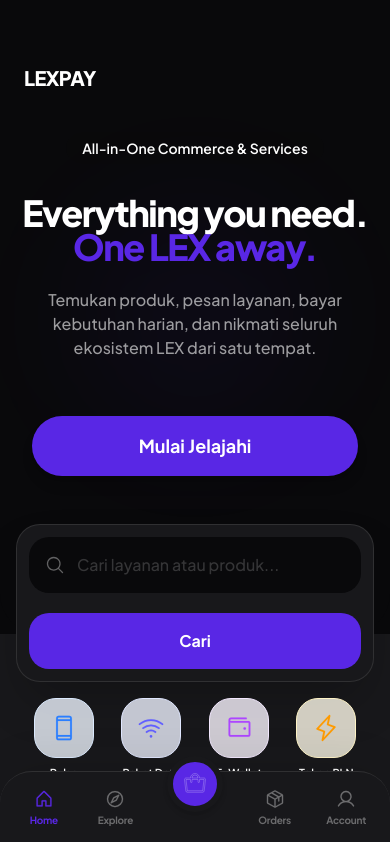
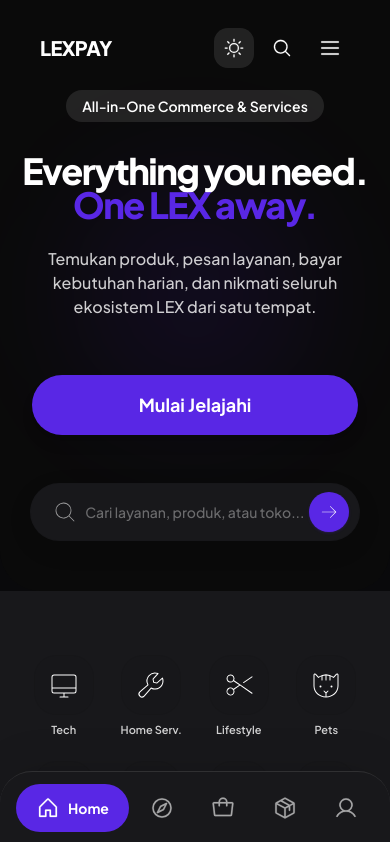
Before and after one commit to KateroSoy/lexpay_1, a React (Vite) app: page / in a window 390 px wide. Shown: the top 842 px of the page. Built offline with nearby package versions, Linux system fonts and the light colour scheme.

Commit message:
update page

```diff
--- a/src/components/Header.tsx
+++ b/src/components/Header.tsx
@@ -1,5 +1,5 @@
 import { useState, useEffect } from "react";
-import { Link, useNavigate } from "react-router-dom";
+import { Link, useNavigate, useLocation } from "react-router-dom";
 import { PiMagnifyingGlass, PiList, PiTote, PiUser, PiSun, PiMoon } from "react-icons/pi";
 import { cn } from "../lib/utils";
 import { motion, AnimatePresence } from "framer-motion";
@@ -9,8 +9,12 @@
   const [scrolled, setScrolled] = useState(false);
   const [mobileMenuOpen, setMobileMenuOpen] = useState(false);
   const navigate = useNavigate();
+  const location = useLocation();
   const cartItemCount = useCartStore((state) => state.getItemCount());
   const { theme, toggleTheme } = useThemeStore();
+
+  const isHome = location.pathname === "/";
+  const forceWhite = isHome && !scrolled;
 
   useEffect(() => {
     const handleScroll = () => {
@@ -23,8 +27,8 @@
   return (
     <header
       className={cn(
-        "hidden md:block fixed top-0 z-50 w-full transition-all duration-300",
-        scrolled ? "py-4" : "py-6"
+        "fixed top-0 z-50 w-full transition-all duration-300",
+        scrolled ? "py-2 md:py-4" : "py-4 md:py-6"
       )}
     >
       <div className="mx-auto max-w-7xl px-4 sm:px-6 lg:px-8">
@@ -38,45 +42,45 @@
         >
           {/* Logo */}
           <Link to="/" className="flex items-center gap-2">
-            <span className="text-xl font-black tracking-tight text-text-primary">
+            <span className={cn("text-xl font-black tracking-tight", forceWhite ? "text-white" : "text-text-primary")}>
               LEXPAY
             </span>
           </Link>
 
           {/* Desktop Nav */}
           <nav className="hidden md:flex items-center gap-8">
-            <Link to="/explore" className="text-sm font-medium text-text-secondary hover:text-text-primary transition-colors">Explore</Link>
-            <Link to="/products" className="text-sm font-medium text-text-secondary hover:text-text-primary transition-colors">Products</Link>
-            <Link to="/services" className="text-sm font-medium text-text-secondary hover:text-text-primary transition-colors">Services</Link>
-            <Link to="/digital" className="text-sm font-medium text-text-secondary hover:text-text-primary transition-colors">Digital</Link>
-            <Link to="/business" className="text-sm font-medium text-text-secondary hover:text-text-primary transition-colors">Business</Link>
+            <Link to="/explore" className={cn("text-sm font-medium transition-colors", forceWhite ? "text-white/80 hover:text-white" : "text-text-secondary hover:text-text-primary")}>Explore</Link>
+            <Link to="/products" className={cn("text-sm font-medium transition-colors", forceWhite ? "text-white/80 hover:text-white" : "text-text-secondary hover:text-text-primary")}>Products</Link>
+            <Link to="/services" className={cn("text-sm font-medium transition-colors", forceWhite ? "text-white/80 hover:text-white" : "text-text-secondary hover:text-text-primary")}>Services</Link>
+            <Link to="/digital" className={cn("text-sm font-medium transition-colors", forceWhite ? "text-white/80 hover:text-white" : "text-text-secondary hover:text-text-primary")}>Digital</Link>
+            <Link to="/business" className={cn("text-sm font-medium transition-colors", forceWhite ? "text-white/80 hover:text-white" : "text-text-secondary hover:text-text-primary")}>Business</Link>
           </nav>
 
           {/* Right Actions */}
           <div className="hidden md:flex items-center gap-4">
             <button
               onClick={toggleTheme}
-              className="flex h-10 w-10 items-center justify-center rounded-[14px] bg-black/5 dark:bg-white/10 hover:bg-black/10 dark:hover:bg-white/20 transition-all hover:scale-105 active:scale-95"
+              className={cn("flex h-10 w-10 items-center justify-center rounded-[14px] transition-all hover:scale-105 active:scale-95", forceWhite ? "bg-white/10 hover:bg-white/20" : "bg-black/5 dark:bg-white/10 hover:bg-black/10 dark:hover:bg-white/20")}
             >
               {theme === 'dark' ? (
                 <PiSun className="h-5 w-5 text-white" strokeWidth={1.5} />
               ) : (
-                <PiMoon className="h-5 w-5 text-black" strokeWidth={1.5} />
+                <PiMoon className={cn("h-5 w-5", forceWhite ? "text-white" : "text-black")} strokeWidth={1.5} />
               )}
             </button>
-            <Link to="/search" className="flex h-10 w-10 items-center justify-center rounded-full hover:bg-black/5 dark:hover:bg-white/10 transition-colors">
-              <PiMagnifyingGlass className="h-5 w-5 text-text-primary" strokeWidth={2} />
+            <Link to="/search" className={cn("flex h-10 w-10 items-center justify-center rounded-full transition-colors", forceWhite ? "hover:bg-white/10" : "hover:bg-black/5 dark:hover:bg-white/10")}>
+              <PiMagnifyingGlass className={cn("h-5 w-5", forceWhite ? "text-white" : "text-text-primary")} strokeWidth={2} />
             </Link>
-            <Link to="/cart" className="relative flex h-10 w-10 items-center justify-center rounded-full hover:bg-black/5 dark:hover:bg-white/10 transition-colors">
-              <PiTote className="h-5 w-5 text-text-primary" strokeWidth={2} />
+            <Link to="/cart" className={cn("relative flex h-10 w-10 items-center justify-center rounded-full transition-colors", forceWhite ? "hover:bg-white/10" : "hover:bg-black/5 dark:hover:bg-white/10")}>
+              <PiTote className={cn("h-5 w-5", forceWhite ? "text-white" : "text-text-primary")} strokeWidth={2} />
               {cartItemCount > 0 && (
                 <span className="absolute top-0 right-0 w-4 h-4 bg-lex-purple text-white text-[10px] font-bold rounded-full flex items-center justify-center border-2 border-bg-main">
                   {cartItemCount}
                 </span>
               )}
             </Link>
-            <Link to="/account" className="flex h-10 w-10 items-center justify-center rounded-full hover:bg-black/5 dark:hover:bg-white/10 transition-colors">
-              <PiUser className="h-5 w-5 text-text-primary" strokeWidth={2} />
+            <Link to="/account" className={cn("flex h-10 w-10 items-center justify-center rounded-full transition-colors", forceWhite ? "hover:bg-white/10" : "hover:bg-black/5 dark:hover:bg-white/10")}>
+              <PiUser className={cn("h-5 w-5", forceWhite ? "text-white" : "text-text-primary")} strokeWidth={2} />
             </Link>
             <button className="bg-btn-bg text-btn-text px-6 py-2.5 rounded-full text-sm font-medium hover:bg-white/80 hover:scale-105 active:scale-95 transition-all">
               Mulai
@@ -87,22 +91,22 @@
           <div className="md:hidden flex items-center gap-2">
             <button
               onClick={toggleTheme}
-              className="flex h-10 w-10 items-center justify-center rounded-[14px] bg-black/5 dark:bg-white/10 hover:bg-black/10 dark:hover:bg-white/20 transition-all hover:scale-105 active:scale-95"
+              className={cn("flex h-10 w-10 items-center justify-center rounded-[14px] transition-all hover:scale-105 active:scale-95", forceWhite ? "bg-white/10 hover:bg-white/20" : "bg-black/5 dark:bg-white/10 hover:bg-black/10 dark:hover:bg-white/20")}
             >
               {theme === 'dark' ? (
                 <PiSun className="h-5 w-5 text-white" strokeWidth={1.5} />
               ) : (
-                <PiMoon className="h-5 w-5 text-black" strokeWidth={1.5} />
+                <PiMoon className={cn("h-5 w-5", forceWhite ? "text-white" : "text-black")} strokeWidth={1.5} />
               )}
             </button>
-            <Link to="/search" className="flex h-10 w-10 items-center justify-center rounded-full hover:bg-black/5 dark:hover:bg-white/10 transition-colors">
-              <PiMagnifyingGlass className="h-5 w-5 text-text-primary" strokeWidth={2} />
+            <Link to="/search" className={cn("flex h-10 w-10 items-center justify-center rounded-full transition-colors", forceWhite ? "hover:bg-white/10" : "hover:bg-black/5 dark:hover:bg-white/10")}>
+              <PiMagnifyingGlass className={cn("h-5 w-5", forceWhite ? "text-white" : "text-text-primary")} strokeWidth={2} />
             </Link>
             <button
-              className="flex h-10 w-10 items-center justify-center rounded-full hover:bg-black/5 dark:hover:bg-white/10 transition-colors"
+              className={cn("flex h-10 w-10 items-center justify-center rounded-full transition-colors", forceWhite ? "hover:bg-white/10" : "hover:bg-black/5 dark:hover:bg-white/10")}
               onClick={() => setMobileMenuOpen(!mobileMenuOpen)}
             >
-              <PiList className="h-6 w-6 text-text-primary" strokeWidth={2} />
+              <PiList className={cn("h-6 w-6", forceWhite ? "text-white" : "text-text-primary")} strokeWidth={2} />
             </button>
           </div>
         </div>
--- a/src/components/Layout.tsx
+++ b/src/components/Layout.tsx
@@ -27,12 +27,13 @@
   const navItems = [
     { name: "Home", path: "/", icon: PiHouse },
     { name: "Explore", path: "/explore", icon: PiCompass },
+    { name: "Cart", path: "/cart", icon: PiTote, badge: cartItemCount },
     { name: "Orders", path: "/orders", icon: PiPackage },
     { name: "Account", path: "/account", icon: PiUser },
   ];
 
   return (
-    <div className="flex min-h-screen flex-col bg-transparent text-text-primary pb-20 md:pb-0">
+    <div className="flex min-h-screen flex-col bg-transparent text-text-primary pb-24 md:pb-0">
       <Toaster
         position="top-center"
         toastOptions={{
@@ -56,30 +57,12 @@
       </main>
       <Footer />
 
-      {/* Mobile Bottom Navigation - PLISSPA Style */}
-      <div className="md:hidden fixed bottom-0 left-0 w-full bg-bg-card border-t border-border-main px-2 py-2 z-50 rounded-t-3xl shadow-[0_-10px_40px_rgba(0,0,0,0.08)]">
-        <div className="flex items-center justify-around relative">
-
-          <NavItem item={navItems[0]} location={location} />
-          <NavItem item={navItems[1]} location={location} />
-
-          {/* Center Floating Button */}
-          <div className="relative -top-6 flex justify-center w-16">
-            <Link
-              to="/cart"
-              className="relative w-14 h-14 bg-lex-purple rounded-full flex items-center justify-center border-[6px] border-bg-card shadow-md text-white transition-transform active:scale-95"
-            >
-              <PiTote className="w-6 h-6" fill="none" strokeWidth={2.5} />
-              {cartItemCount > 0 && (
-                <span className="absolute top-0 right-0 w-4 h-4 bg-red-500 text-white text-[10px] font-bold rounded-full flex items-center justify-center border-2 border-bg-card">
-                  {cartItemCount}
-                </span>
-              )}
-            </Link>
-          </div>
-
-          <NavItem item={navItems[2]} location={location} />
-          <NavItem item={navItems[3]} location={location} />
+      {/* Mobile Bottom Navigation - Modern Expanding Pill Style */}
+      <div className="md:hidden fixed bottom-0 left-0 w-full bg-bg-card border-t border-border-main px-4 py-3 z-50 rounded-t-3xl shadow-[0_-10px_40px_rgba(0,0,0,0.08)]">
+        <div className="flex items-center justify-between">
+          {navItems.map((item, idx) => (
+             <NavItem key={idx} item={item} location={location} />
+          ))}
         </div>
       </div>
     </div>
@@ -94,12 +77,35 @@
     <Link
       to={item.path}
       className={cn(
-        "flex flex-col items-center gap-1 min-w-[48px] transition-colors",
-        isActive ? "text-lex-purple" : "opacity-60 text-text-secondary hover:text-white/70"
+        "flex items-center justify-center gap-2 h-12 transition-all duration-300 relative",
+        isActive
+          ? "bg-lex-purple text-white px-5 rounded-full"
+          : "text-text-secondary w-12 rounded-full hover:bg-black/5 dark:hover:bg-white/10"
       )}
     >
-      <item.icon className="w-5 h-5" strokeWidth={isActive ? 2.5 : 2} />
-      <span className="text-[10px] font-bold tracking-tight">{item.name}</span>
+      <item.icon className="w-6 h-6 shrink-0" strokeWidth={isActive ? 2.5 : 2} />
+
+      {/* Expanding text container */}
+      <div
+        className={cn(
+          "overflow-hidden transition-all duration-300 whitespace-nowrap flex items-center",
+          isActive ? "max-w-[100px] opacity-100" : "max-w-0 opacity-0"
+        )}
+      >
+        <span className="text-sm font-bold">{item.name}</span>
+
+        {/* Active Cart Badge */}
+        {item.badge !== undefined && item.badge > 0 && (
+          <span className="ml-2 bg-white text-lex-purple text-[10px] font-black px-1.5 py-0.5 rounded-full">
+            {item.badge}
+          </span>
+        )}
+      </div>
+
+      {/* Inactive Cart Badge (Dot) */}
+      {!isActive && item.badge !== undefined && item.badge > 0 && (
+        <span className="absolute top-3 right-3 w-2.5 h-2.5 bg-red-500 rounded-full border-2 border-bg-card" />
+      )}
     </Link>
   );
 }
--- a/src/pages/home-sections/DigitalProducts.tsx
+++ b/src/pages/home-sections/DigitalProducts.tsx
@@ -1,19 +1,30 @@
 import { motion } from "framer-motion";
-import { PiGameController, PiArrowRight, PiDeviceMobile, PiWifiHigh, PiWallet, PiLightning, PiTicket, PiReceipt, PiSquaresFour } from "react-icons/pi";
+import {
+  PiDesktopThin,
+  PiWrenchThin,
+  PiScissorsThin,
+  PiCatThin,
+  PiCoffeeThin,
+  PiToteThin,
+  PiGameControllerThin,
+  PiSquaresFourThin,
+  PiArrowRight,
+  PiGameController
+} from "react-icons/pi";
 import { Link, useNavigate } from "react-router-dom";
 
 export function DigitalProducts() {
   const navigate = useNavigate();
 
   const categories = [
-    { icon: <PiDeviceMobile className="w-7 h-7 text-blue-500" strokeWidth={1.2} />, label: "Pulsa", bg: "bg-blue-50/80", border: "border-blue-100", tab: "pulsa" },
-    { icon: <PiWifiHigh className="w-7 h-7 text-indigo-500" strokeWidth={1.2} />, label: "Paket Data", bg: "bg-indigo-50/80", border: "border-indigo-100", tab: "data" },
-    { icon: <PiWallet className="w-7 h-7 text-purple-500" strokeWidth={1.2} />, label: "E-Wallet", bg: "bg-purple-50/80", border: "border-purple-100", tab: "ewallet" },
-    { icon: <PiLightning className="w-7 h-7 text-amber-500" strokeWidth={1.2} />, label: "Token PLN", bg: "bg-amber-50/80", border: "border-amber-100", tab: "pln" },
-    { icon: <PiTicket className="w-7 h-7 text-rose-500" strokeWidth={1.2} />, label: "Voucher", bg: "bg-rose-50/80", border: "border-rose-100", tab: "voucher" },
-    { icon: <PiGameController className="w-7 h-7 text-lime-600" strokeWidth={1.2} />, label: "Game", bg: "bg-lime-50/80", border: "border-lime-100", tab: "game" },
-    { icon: <PiReceipt className="w-7 h-7 text-sky-500" strokeWidth={1.2} />, label: "Pascabayar", bg: "bg-sky-50/80", border: "border-sky-100", tab: "pascabayar" },
-    { icon: <PiSquaresFour className="w-7 h-7 text-slate-500" strokeWidth={1.2} />, label: "Lainnya", bg: "bg-slate-50/80", border: "border-slate-100", tab: "lainnya" },
+    { icon: <PiDesktopThin className="w-8 h-8 text-text-primary" />, label: "Tech", bg: "bg-black/[0.03] dark:bg-white/[0.05]", border: "border border-black/5 dark:border-white/10", tab: "technology" },
+    { icon: <PiWrenchThin className="w-8 h-8 text-text-primary" />, label: "Home Serv.", bg: "bg-black/[0.03] dark:bg-white/[0.05]", border: "border border-black/5 dark:border-white/10", tab: "services" },
+    { icon: <PiScissorsThin className="w-8 h-8 text-text-primary" />, label: "Lifestyle", bg: "bg-black/[0.03] dark:bg-white/[0.05]", border: "border border-black/5 dark:border-white/10", tab: "services" },
+    { icon: <PiCatThin className="w-8 h-8 text-text-primary" />, label: "Pets", bg: "bg-black/[0.03] dark:bg-white/[0.05]", border: "border border-black/5 dark:border-white/10", tab: "pets" },
+    { icon: <PiCoffeeThin className="w-8 h-8 text-text-primary" />, label: "Food", bg: "bg-black/[0.03] dark:bg-white/[0.05]", border: "border border-black/5 dark:border-white/10", tab: "food" },
+    { icon: <PiToteThin className="w-8 h-8 text-text-primary" />, label: "Shopping", bg: "bg-black/[0.03] dark:bg-white/[0.05]", border: "border border-black/5 dark:border-white/10", tab: "products" },
+    { icon: <PiGameControllerThin className="w-8 h-8 text-text-primary" />, label: "Digital", bg: "bg-black/[0.03] dark:bg-white/[0.05]", border: "border border-black/5 dark:border-white/10", tab: "digital" },
+    { icon: <PiSquaresFourThin className="w-8 h-8 text-text-primary" />, label: "Lainnya", bg: "bg-black/[0.03] dark:bg-white/[0.05]", border: "border border-black/5 dark:border-white/10", tab: "all" },
   ];
 
   return (
@@ -31,12 +42,12 @@
                 onClick={() => navigate(`/explore?tab=${item.tab}`)}
                 className="flex flex-col items-center gap-2 cursor-pointer group"
               >
-                <div className={`w-[60px] h-[60px] rounded-[22px] ${item.bg} flex items-center justify-center relative overflow-hidden group-active:scale-95 transition-transform duration-300 border ${item.border}`}>
+                <div className={`w-[60px] h-[60px] rounded-[22px] ${item.bg} flex items-center justify-center relative overflow-hidden group-active:scale-95 transition-all duration-300 ${item.border} hover:bg-black/5 dark:hover:bg-white/10`}>
                   <div className="relative z-10 group-hover:scale-110 transition-transform duration-300">
                     {item.icon}
                   </div>
                 </div>
-                <span className="text-[11px] font-semibold text-center leading-tight px-1 text-text-primary">{item.label}</span>
+                <span className="text-[11px] font-semibold text-center leading-tight px-1 text-text-primary opacity-80">{item.label}</span>
               </div>
             ))}
           </div>
--- a/src/pages/home-sections/Hero.tsx
+++ b/src/pages/home-sections/Hero.tsx
@@ -1,5 +1,5 @@
 import { motion } from "framer-motion";
-import { PiMagnifyingGlass } from "react-icons/pi";
+import { PiMagnifyingGlassThin, PiArrowRightThin } from "react-icons/pi";
 import { Link, useNavigate } from "react-router-dom";
 
 export function Hero() {
@@ -16,8 +16,8 @@
   return (
     <section className="relative min-h-[70vh] md:min-h-screen flex items-center justify-center pt-16 md:pt-24 pb-20 md:pb-0 px-4">
       {/* Background container that clips decorative elements but allows floating elements */}
-      <div className="absolute inset-0 bg-bg-main rounded-b-[40px] md:rounded-none overflow-hidden z-0">
-        <div className="absolute top-1/2 left-1/2 -translate-x-1/2 -translate-y-1/2 w-[60vw] h-[60vw] max-w-[800px] max-h-[800px] bg-lex-purple/10 rounded-full blur-3xl opacity-50" />
+      <div className="absolute inset-0 bg-[#0a0a0a] rounded-b-[40px] md:rounded-none overflow-hidden z-0">
+        <div className="absolute top-1/2 left-1/2 -translate-x-1/2 -translate-y-1/2 w-[60vw] h-[60vw] max-w-[800px] max-h-[800px] bg-lex-purple/20 rounded-full blur-3xl opacity-50" />
       </div>
 
       <div className="relative z-10 mx-auto max-w-7xl flex flex-col items-center text-center w-full">
@@ -27,21 +27,16 @@
           transition={{ duration: 0.7, ease: [0.16, 1, 0.3, 1] }}
           className="mb-6 flex flex-col items-center"
         >
-          {/* Logo only shows on mobile inside Hero */}
-          <div className="md:hidden w-full flex justify-between items-center mb-10 px-2">
-            <span className="text-xl font-black tracking-tight text-text-primary uppercase">
-              LEXPAY
-            </span>
-          </div>
 
-          <span className="inline-block py-1.5 px-4 rounded-full bg-black/5 dark:bg-white/10 text-sm font-semibold mb-8 text-text-primary">
+
+          <span className="inline-block py-1.5 px-4 rounded-full bg-white/10 text-sm font-semibold mb-8 text-white">
             All-in-One Commerce & Services
           </span>
-          <h1 className="text-4xl sm:text-4xl md:text-6xl lg:text-7xl font-black leading-[0.95] tracking-[-0.04em] text-text-primary mb-6">
+          <h1 className="text-4xl sm:text-4xl md:text-6xl lg:text-7xl font-black leading-[0.95] tracking-[-0.04em] text-white mb-6">
             Everything you need.<br />
             <span className="text-lex-purple">One LEX away.</span>
           </h1>
-          <p className="max-w-2xl text-base md:text-xl text-text-secondary font-medium px-4">
+          <p className="max-w-2xl text-base md:text-xl text-white/80 font-medium px-4">
             Temukan produk, pesan layanan, bayar kebutuhan harian, dan nikmati seluruh ekosistem LEX dari satu tempat.
           </p>
         </motion.div>
@@ -57,38 +52,27 @@
           </Link>
         </motion.div>
 
-        {/* Global Search Bar (prominent on desktop, floating card on mobile) */}
+        {/* Global Search Bar (ultra-minimal elegant pill) */}
         <motion.form
           onSubmit={handleSearch}
           initial={{ opacity: 0, y: 30 }}
           animate={{ opacity: 1, y: 0 }}
           transition={{ duration: 0.7, delay: 0.4, ease: [0.16, 1, 0.3, 1] }}
-          className="mt-12 max-md:-mb-32 relative z-20 w-full max-w-3xl bg-bg-card p-3 md:p-2 rounded-2xl md:rounded-full shadow-2xl md:shadow-[0_8px_30px_rgb(0,0,0,0.08)] flex max-md:flex-col md:flex-row items-center gap-3 border border-border-main focus-within:border-white/30 transition-all mx-4"
+          className="mt-12 max-md:-mb-14 relative z-20 w-[92%] max-w-2xl bg-bg-card p-1.5 md:p-2 rounded-full shadow-[0_8px_30px_rgba(0,0,0,0.06)] flex flex-row items-center border border-black/5 dark:border-white/10 focus-within:border-lex-purple/30 transition-all mx-auto"
         >
-          <div className="hidden md:flex pl-6">
-            <PiMagnifyingGlass className="w-6 h-6 opacity-60 text-text-secondary" />
+          <div className="flex items-center justify-center pl-4 pr-2 md:pl-5 md:pr-3">
+            <PiMagnifyingGlassThin className="w-6 h-6 text-text-primary opacity-60" />
           </div>
-          <div className="md:hidden w-full flex items-center px-4 py-2 bg-bg-main rounded-xl mb-2">
-            <PiMagnifyingGlass className="w-5 h-5 opacity-60 text-text-secondary mr-3" />
-            <input
-              type="text"
-              name="q"
-              placeholder="Cari layanan atau produk..."
-              className="flex-1 bg-transparent border-none outline-none text-base py-2 placeholder:opacity-60 text-text-secondary font-medium text-text-primary"
-            />
-          </div>
+
           <input
             type="text"
-            name="q_desktop"
-            placeholder="Cari apa saja di LEXPAY..."
-            className="hidden md:block flex-1 bg-transparent border-none outline-none text-lg py-4 placeholder:opacity-40 placeholder:text-text-secondary font-medium text-text-primary"
-            onChange={(e) => {
-               const mobileInput = e.target.form?.elements.namedItem("q") as HTMLInputElement;
-               if (mobileInput) mobileInput.value = e.target.value;
-            }}
+            name="q"
+            placeholder="Cari layanan, produk, atau toko..."
+            className="flex-1 bg-transparent border-none outline-none text-sm md:text-base py-3 md:py-3.5 placeholder:text-text-secondary/60 text-text-primary font-medium w-full"
           />
-          <button type="submit" className="w-full md:w-auto bg-lex-purple text-white px-8 py-4 rounded-xl md:rounded-full font-bold hover:bg-lex-purple-start transition-colors">
-            Cari
+
+          <button type="submit" className="flex items-center justify-center w-10 h-10 md:w-12 md:h-12 bg-lex-purple text-white hover:bg-lex-purple-start rounded-full transition-all mr-1 shadow-sm shadow-lex-purple/20 group shrink-0">
+            <PiArrowRightThin className="w-5 h-5 md:w-6 md:h-6 group-hover:translate-x-0.5 transition-transform" />
           </button>
         </motion.form>
       </div>
```
